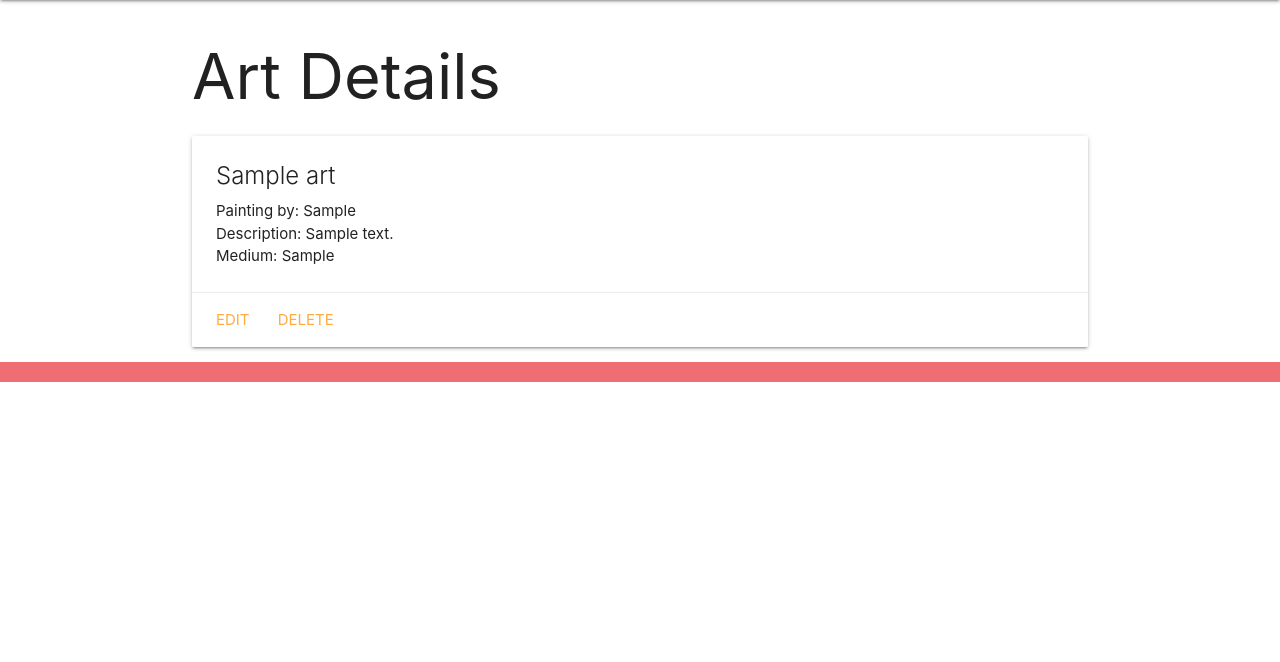
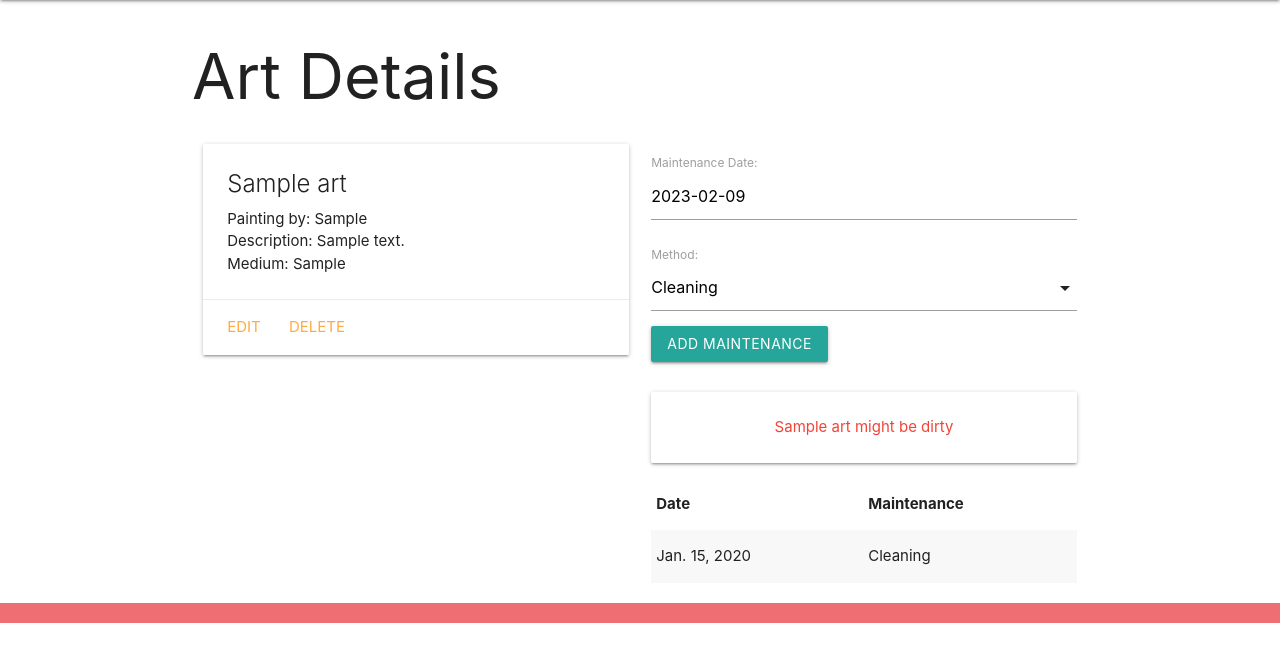
Before and after one commit to scaev/art-collectors, a Django app: page /arts/1/ in a window 1280 px wide. Shown: the part 64-726 px from the top of the page. Run offline with Django 4.2, Linux system fonts and the light colour scheme; tables that the repository leaves empty hold one stand-in row (values such as "Sample post").

Commit message:
Adds Collector Lab - Part4

```diff
--- a/main_app/admin.py
+++ b/main_app/admin.py
@@ -1,5 +1,6 @@
 from django.contrib import admin
-from .models import Art
+from .models import Art,Maintaining
 
 # Register your models here.
 admin.site.register(Art)
+admin.site.register(Maintaining)
--- /dev/null
+++ b/main_app/forms.py
@@ -0,0 +1,7 @@
+from django.forms import ModelForm
+from .models import Maintaining
+
+class MaintainingForm(ModelForm):
+  class Meta:
+    model = Maintaining
+    fields = ['date', 'method']
--- a/main_app/models.py
+++ b/main_app/models.py
@@ -1,15 +1,37 @@
 from django.db import models
 from django.urls import reverse
+from datetime import date
 
 # Create your models here.
+METHODS = (
+    ('C', 'Cleaning'),
+    ('R', 'Restoration'),
+    ('M', 'Maintenance')
+)
+
 class Art(models.Model):
     name = models.CharField(max_length=100)
     painting_by = models.CharField(max_length=100)
     description = models.TextField(max_length=250)
     medium = models.CharField(max_length=100)
 
+    def fed_for_today(self):
+        return self.maintaining_set.filter(date=date.today()).count() >= len(METHODS)
+
     def __str__(self):
         return self.name
 
     def get_absolute_url(self):
         return reverse('detail', kwargs={'art_id': self.id})
+
+class Maintaining(models.Model):
+  date = models.DateField('Maintenance Date')
+  method = models.CharField(max_length=1, choices=METHODS,default=METHODS[0][0])
+
+  art = models.ForeignKey(Art, on_delete=models.CASCADE)
+
+  def __str__(self):
+    return f"{self.get_method_display()} on {self.date}"
+
+  class Meta:
+    ordering = ['-date']
--- a/main_app/templates/arts/detail.html
+++ b/main_app/templates/arts/detail.html
@@ -2,6 +2,8 @@
 
 <h1>Art Details</h1>
 
+<div class="row">
+  <div class="col s6">
     <div class="card">
       <div class="card-content">
         <span class="card-title">{{ art.name }}</span>
@@ -14,5 +16,51 @@
         <a href="{% url 'arts_delete' art.id %}">Delete</a>
       </div>
     </div>
+  </div>
+  <div class="col s6">
+    <form action="{% url 'add_maintaining' art.id %}" method="POST">
+      {% csrf_token %} {{ maintaining_form.as_p }}
+      <!-- as_p is as a paragraph -->
+      <input type="submit" class="btn" value="Add Maintenance" />
+    </form>
+    <br>
+    {% if art.fed_for_today %}
+      <div class="card-panel teal-text center-align">{{art.name}} has been maintained all maintenance for today</div>
+    {% else %}
+      <div class="card-panel red-text center-align">{{art.name}} might be dirty</div>
+    {% endif %}
+    <table class="striped">
+      <thead>
+        <tr>
+          <th>Date</th>
+          <th>Maintenance</th>
+        </tr>
+      </thead>
+      <tbody>
+        {% for maintaining in art.maintaining_set.all %}
+        <tr>
+          <td>{{maintaining.date}}</td>
+          <td>{{maintaining.get_method_display}}</td>
+        </tr>
+        {% endfor %}
+      </tbody>
+    </table>
+  </div>
+</div>
 
+<script>
+  const dateEl = document.getElementById("id_date");
+  // M is Materialize's global variable
+  M.Datepicker.init(dateEl, {
+    format: "yyyy-mm-dd",
+    defaultDate: new Date(),
+    setDefaultDate: true,
+    autoClose: true,
+  });
+
+  const selectEl = document.getElementById('id_method');
+  M.FormSelect.init(selectEl);
+</script>
+
+</script>
 {% endblock %}
--- a/main_app/templates/base.html
+++ b/main_app/templates/base.html
@@ -6,6 +6,7 @@
     <meta name="viewport" content="width=device-width, initial-scale=1.0" />
     <meta http-equiv="X-UA-Compatible" content="ie=edge" />
     <title>Art Collector</title>
+    <script src="https://cdnjs.cloudflare.com/ajax/libs/materialize/1.0.0/js/materialize.min.js"></script>
     <link
       rel="stylesheet"
       href="https://cdnjs.cloudflare.com/ajax/libs/materialize/1.0.0/css/materialize.min.css"
@@ -22,7 +23,9 @@
         <div class="nav-wrapper">
           <ul>
             <li>
-              <a href="{% url 'home' %}" class="left brand-logo">&nbsp;&nbsp;Art Collector</a>
+              <a href="{% url 'home' %}" class="left brand-logo"
+                >&nbsp;&nbsp;Art Collector</a
+              >
             </li>
           </ul>
           <ul class="right">
--- a/main_app/urls.py
+++ b/main_app/urls.py
@@ -7,6 +7,10 @@ urlpatterns = [
     path('arts/', views.arts_index, name='index'),
     path('arts/<int:art_id>/', views.arts_detail, name='detail'),
     path('arts/create/', views.ArtCreate.as_view(), name='art_create'),
+
+
+
     path('arts/<int:pk>/update/', views.ArtUpdate.as_view(), name='arts_update'),
     path('arts/<int:pk>/delete/', views.ArtDelete.as_view(), name='arts_delete'),
+    path('arts/<int:art_id>/add_maintaining/', views.add_maintaining, name='add_maintaining'),
 ]
--- a/main_app/views.py
+++ b/main_app/views.py
@@ -1,6 +1,7 @@
-from django.shortcuts import render
+from django.shortcuts import render,redirect
 from django.views.generic.edit import CreateView, UpdateView, DeleteView
 from.models import Art
+from .forms import MaintainingForm
 
 arts = [
   {'name': 'Mona Lisa', 'painting_by': 'Leonardo da Vinci', 'description': 'The most parodied work of art in the world', 'medium': 'Oil paint'},
@@ -20,7 +21,8 @@ def arts_index(request):
 
 def arts_detail(request, art_id):
   art = Art.objects.get(id=art_id)
-  return render(request, 'arts/detail.html', { 'art': art })
+  maintaining_form = MaintainingForm()
+  return render(request, 'arts/detail.html', { 'art': art, 'maintaining_form':maintaining_form })
 
 
 class ArtCreate(CreateView):
@@ -35,3 +37,15 @@ class ArtUpdate(UpdateView):
 class ArtDelete(DeleteView):
   model = Art
   success_url = '/arts'
+
+def add_maintaining(request, art_id):
+  form = MaintainingForm(request.POST)
+  if form.is_valid():
+    # false cunku henuz yiklenmesini istemiyoruz
+    new_maintaining = form.save(commit=False)
+
+    # asagida manupilating the data in model
+    new_maintaining.art_id = art_id
+    # ondan sonra kaydediyoruz
+    new_maintaining.save()
+  return redirect('detail', art_id=art_id)
```
Also changed, not shown: main_app/migrations/0002_maintaining.py (added), main_app/templates/main_app/art_confirm_delete.html (renamed from main_app/templates/main_app/cat_confirm_delete.html). Lines whose indentation alone changed are shown as unchanged.
